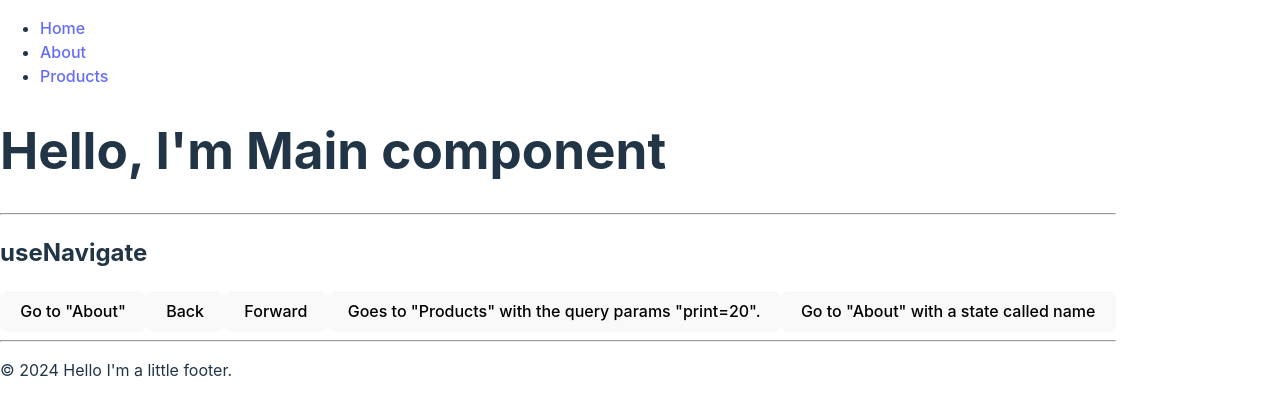
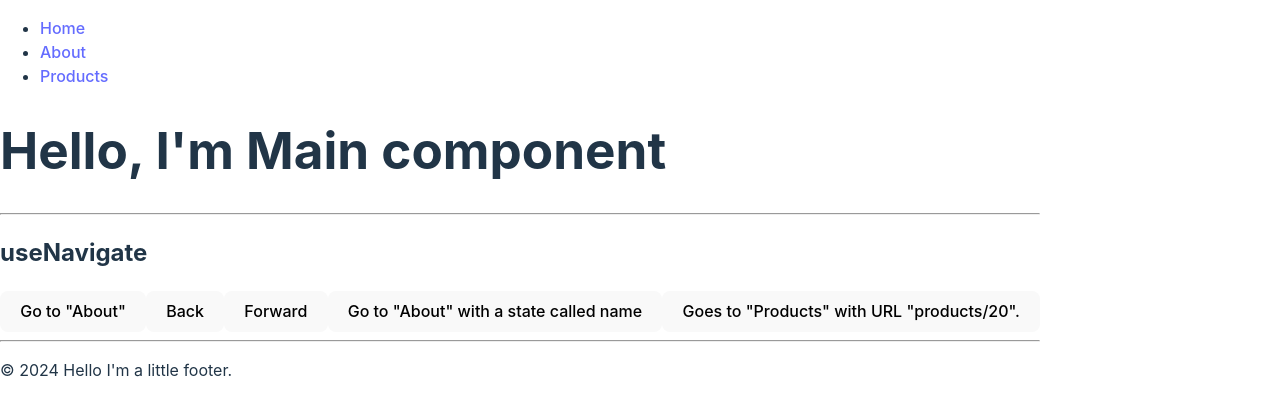
Before and after one commit to mauriciogc/vite-react-router-examples-v6, a React (Vite) app: page / in a window 1280 px wide. Shown: the top 414 px of the page. Built offline with nearby package versions, Linux system fonts and the light colour scheme.

Commit message:
added example with useParams

```diff
--- a/src/App.jsx
+++ b/src/App.jsx
@@ -19,7 +19,7 @@ const router = createBrowserRouter([
         element: <About />,
       },
       {
-        path: '/products',
+        path: '/products/:print', // Ruta dinámica para los productos
         element: <Products />,
       },
     ],
--- a/src/Components/Main.jsx
+++ b/src/Components/Main.jsx
@@ -7,11 +7,11 @@ const Main = () => {
   const handleAbout = () => navigate('/about');
   const handleBack = () => navigate(-1);
   const handleForward = () => navigate(1);
-  const handleProductsWithUrlParams = () => navigate('/products?print=20');
-
-  //Agregamos la acción del nuevo botón para mandar parametros por la URL
   const handleAboutWithState = () =>
     navigate('/about', { state: { name: 'Mauricio' } });
+
+  //Actualizamos la url de query params a parametro dentro de la URL
+  const handleProductsWithUrlParams = () => navigate('/products/20');
 
   return (
     <div>
@@ -21,14 +21,15 @@ const Main = () => {
       <button onClick={handleAbout}>Go to "About"</button>
       <button onClick={handleBack}>Back</button>
       <button onClick={handleForward}>Forward</button>
-      <button onClick={handleProductsWithUrlParams}>
-        Goes to "Products" with the query params "print=20".
-      </button>
-
-      {/* Agregamos el botón*/}
       <button onClick={handleAboutWithState}>
         Go to "About" with a state called name
       </button>
+
+      {/* Actualizamos el botón*/}
+      <button onClick={handleProductsWithUrlParams}>
+        Goes to "Products" with URL "products/20".
+      </button>
+
       <hr />
     </div>
   );
--- a/src/Components/Nav.jsx
+++ b/src/Components/Nav.jsx
@@ -11,7 +11,7 @@ const Nav = () => (
         <Link to="/about">About</Link>
       </li>
       <li>
-        <Link to="/products">Products</Link>
+        <Link to="/products/5">Products</Link>
       </li>
     </ul>
   </nav>
--- a/src/Components/Products.jsx
+++ b/src/Components/Products.jsx
@@ -1,11 +1,8 @@
 import React from 'react';
-import { useLocation } from 'react-router-dom';
+import { useParams } from 'react-router-dom';
 
 const Products = () => {
-  const location = useLocation();
-  const queryParams = new URLSearchParams(location.search);
-  //Si no encuentra print por default serán 5
-  const print = queryParams.get('print') || 5;
+  const { print } = useParams(); //Obtenemos la propiedad "print"
 
   return (
     <div>
```
Also changed, not shown: 1 other file (tests, documents, lock files or other folders).
